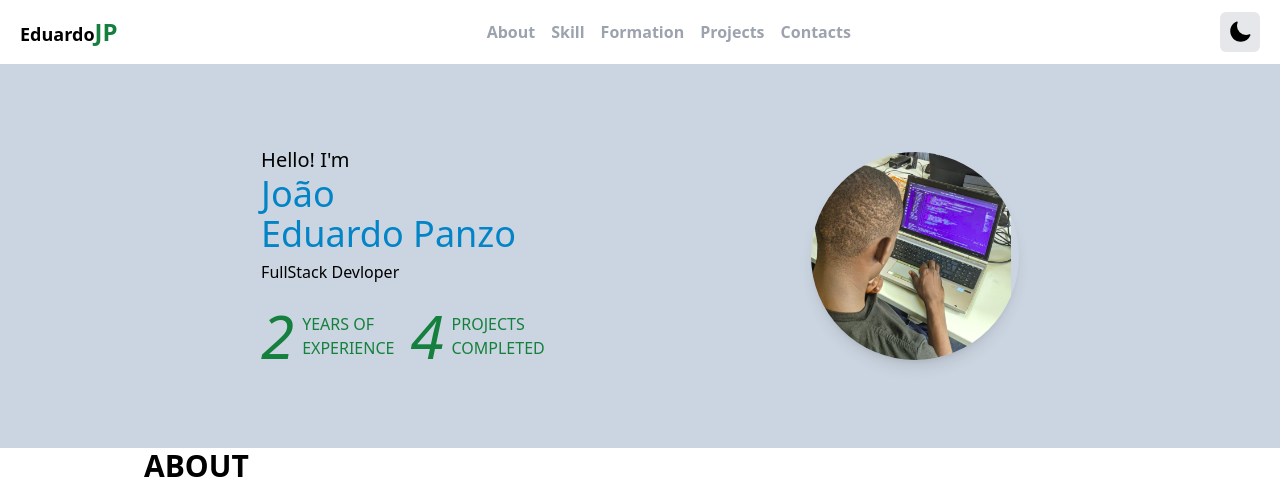
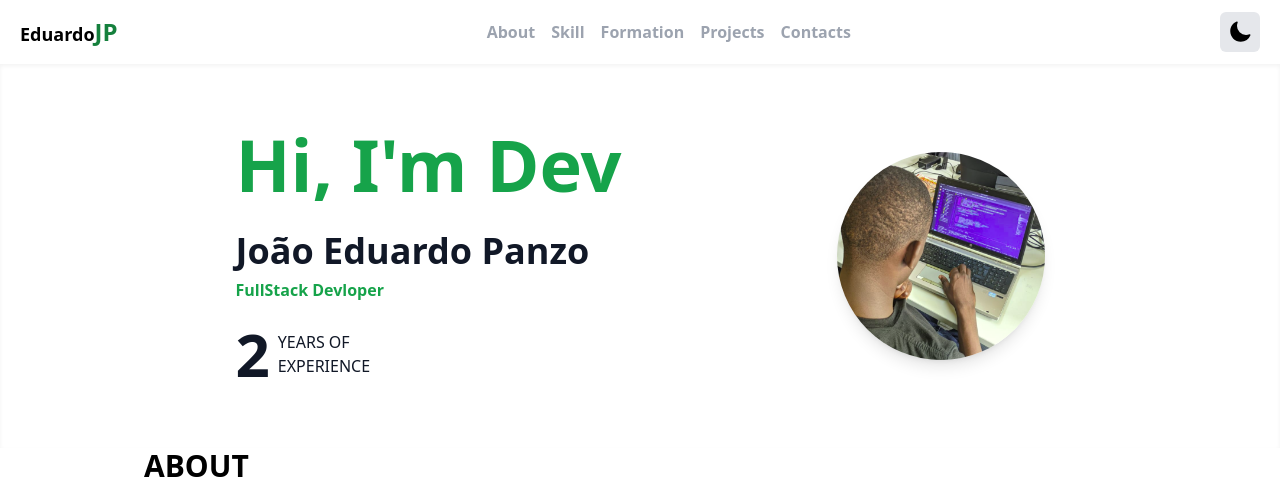
Before and after one commit to eduardojpanzo/portfolio, a Next.js app: page / in a window 1280 px wide. Shown: the top 490 px of the page. Built offline with nearby package versions, Linux system fonts and the light colour scheme; grey boxes are pictures that could not be loaded.

Commit message:
styles: improve the banner

```diff
--- a/src/sections/Banner.tsx
+++ b/src/sections/Banner.tsx
@@ -2,33 +2,30 @@ import Image from "next/image";
 
 export function Banner() {
   return (
-    <div className="h-96 bg-slate-300">
+    <div className="h-96 shadow-inner">
       <div className="max-w-5xl mx-auto h-full flex items-center justify-around">
         <div>
-          <span className="text-xl font-medium">Hello! I'm </span>
-
-          <h2 className="text-4xl text-sky-600">
-            João <br />
-            Eduardo Panzo
+          <h1 className="text-7xl font-bold text-green-600 dark:text-gray-50">
+            Hi, I'm Dev
+            <br />{" "}
+            <span className="text-gray-900 text-4xl dark:text-green-600">
+              João Eduardo Panzo
+            </span>
+          </h1>
+          <h2 className="leading-9 font-bold text-green-600 dark:text-gray-50">
+            FullStack Devloper
           </h2>
 
-          <h3 className="leading-9">FullStack Devloper</h3>
-
           <div className="flex gap-4 mt-4">
-            <p className="text-green-700 uppercase flex gap-2 items-center">
-              <em className="text-6xl">2</em> years of <br />
+            <p className="uppercase flex gap-2 items-center text-gray-900 dark:text-green-600">
+              <span className="text-6xl font-bold">2</span> years of <br />
               experience
-            </p>
-
-            <p className="text-green-700 uppercase flex gap-2 items-center">
-              <em className="text-6xl">4</em> Projects <br />
-              Completed
             </p>
           </div>
         </div>
 
         <div className="w-52 h-52 rounded-full shadow-lg overflow-hidden">
-          <Image width={200} height={200} src={"/profil.png"} alt="" />
+          <Image width={208} height={208} src={"/profil.png"} alt="" />
         </div>
       </div>
     </div>
```
